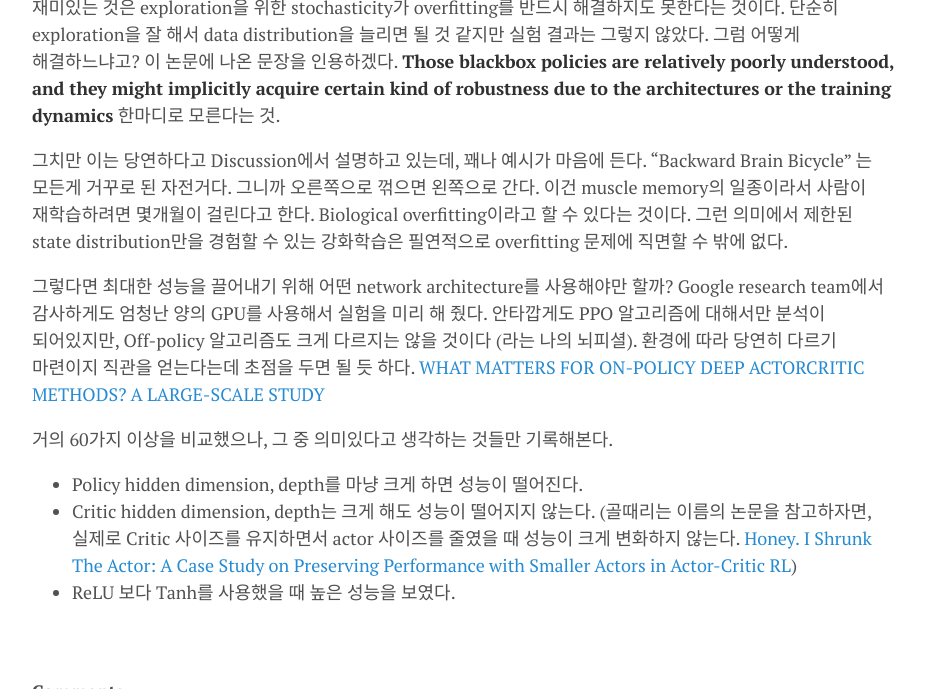
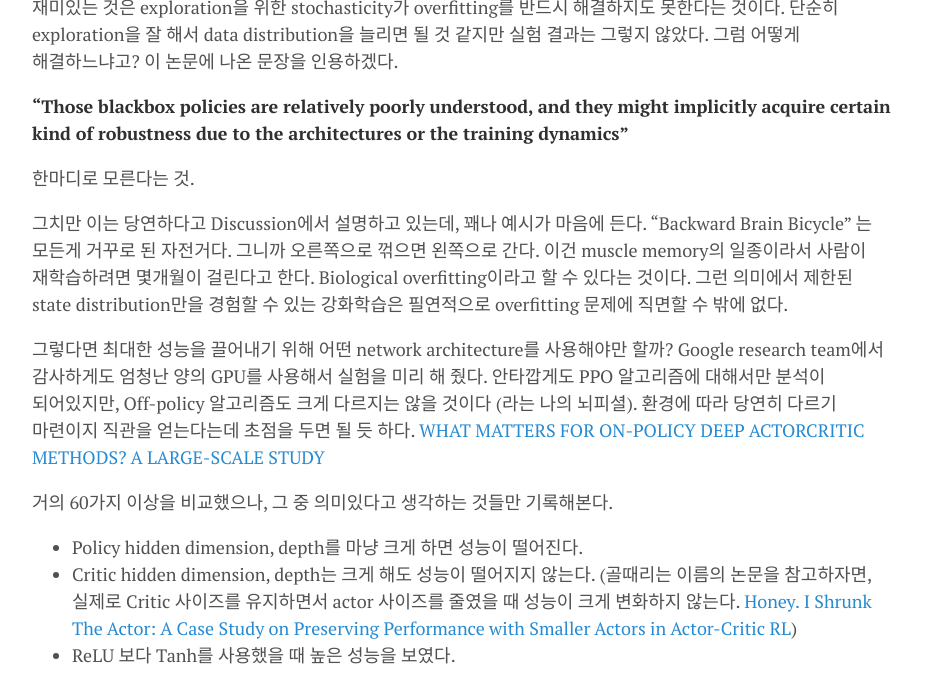
Before and after one commit to jackyoung96/jackyoung96.github.io, a Jekyll site: the page built from _posts/2022-07-17-Network-Arch-for-RL.md, in a window 1280 px wide and 900 px high, scrolled down 951 px, cut to the strip 211-900 px from the top of the window. Shown: the whole strip, without its empty margins (176-1101 px from the left). Built offline with Jekyll 4.4.1, drawn with Linux system fonts in a browser that asks for light colours; comment, search, counter and statistics services are not loaded.

Commit message:
pub update

```diff
--- a/_posts/2022-07-17-Network-Arch-for-RL.md
+++ b/_posts/2022-07-17-Network-Arch-for-RL.md
@@ -18,7 +18,9 @@ UMD에서 하고 있는 연구는 pybullet 엔진으로 구성된 조금 특이
 </figure>
 
 재미있는 것은 exploration을 위한 stochasticity가 overfitting를 반드시 해결하지도 못한다는 것이다. 단순히 exploration을 잘 해서 data distribution을 늘리면 될 것 같지만 실험 결과는 그렇지 않았다. 그럼 어떻게 해결하느냐고? 이 논문에 나온 문장을 인용하겠다.
-**Those blackbox policies are relatively poorly understood, and they might implicitly acquire certain kind of robustness due to the architectures or the training dynamics**
+
+**"Those blackbox policies are relatively poorly understood, and they might implicitly acquire certain kind of robustness due to the architectures or the training dynamics"**
+
 한마디로 모른다는 것.
 
 그치만 이는 당연하다고 Discussion에서 설명하고 있는데, 꽤나 예시가 마음에 든다. "Backward Brain Bicycle" 는 모든게 거꾸로 된 자전거다. 그니까 오른쪽으로 꺾으면 왼쪽으로 간다. 이건 muscle memory의 일종이라서 사람이 재학습하려면 몇개월이 걸린다고 한다. Biological overfitting이라고 할 수 있다는 것이다. 그런 의미에서 제한된 state distribution만을 경험할 수 있는 강화학습은 필연적으로 overfitting 문제에 직면할 수 밖에 없다.
```
